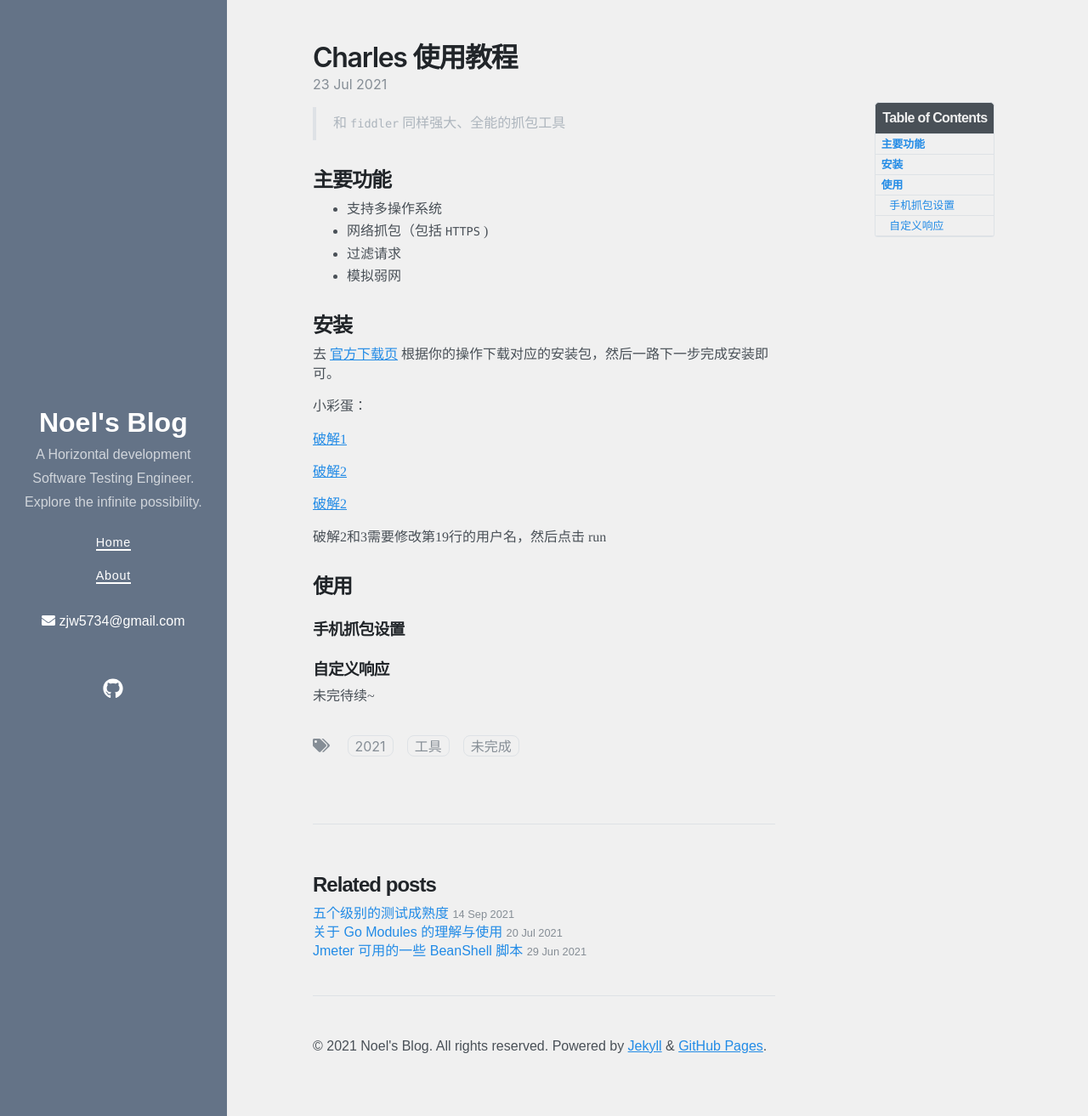
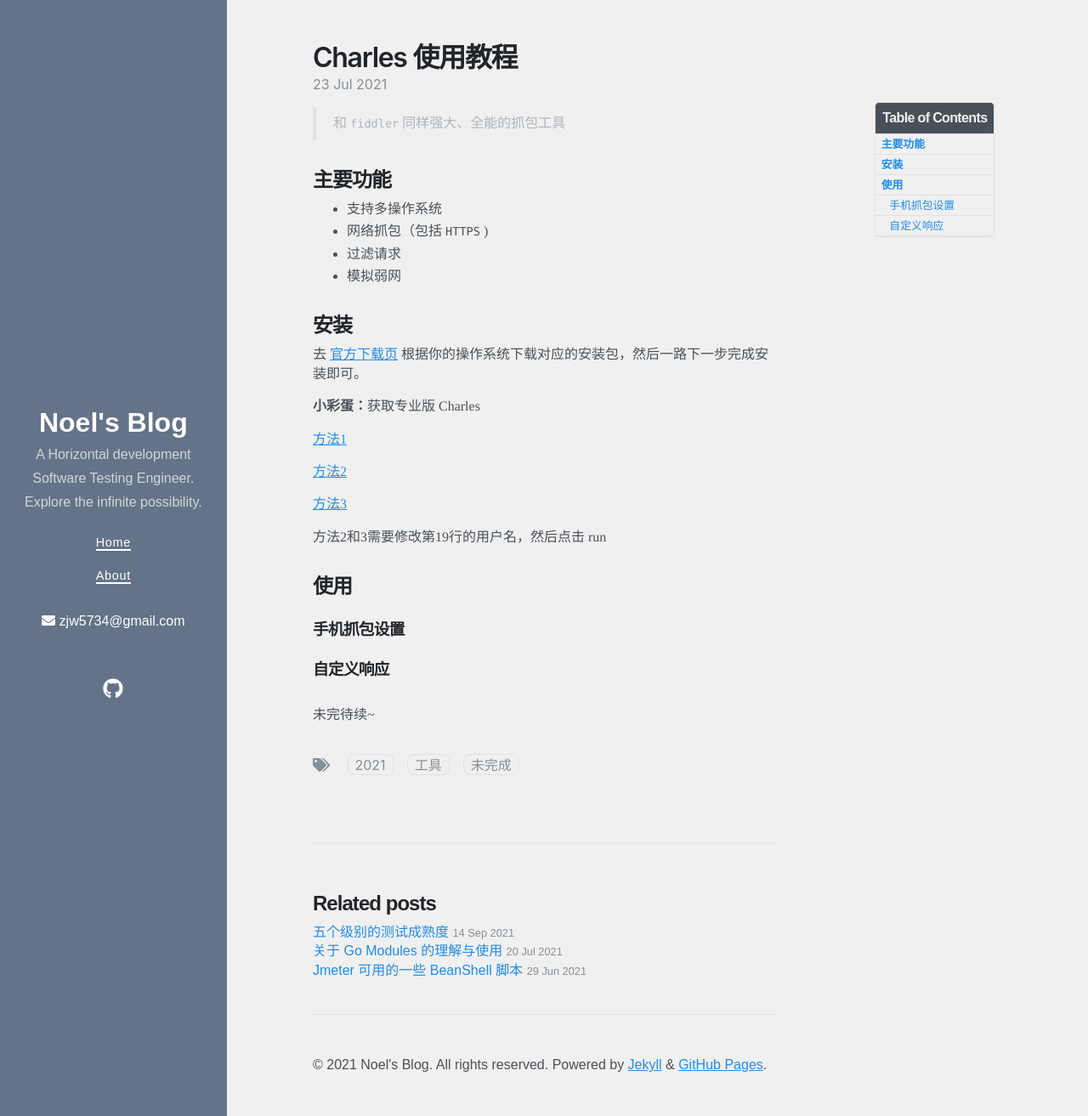
Before and after one commit to jiaw-Zh/jiaw-Zh.github.io, a Jekyll site: the page built from _posts/util/2021-07-23-charles tutorial.md, in a window 1280 px wide and 1313 px high. Shown: the whole window at 85% size. Built offline with Jekyll 4.4.1, drawn with Linux system fonts in a browser that asks for light colours; nearby versions of some CDN libraries.

Commit message:
修改文章

```diff
--- a/_posts/util/2021-07-23-charles tutorial.md
+++ b/_posts/util/2021-07-23-charles tutorial.md
@@ -20,17 +20,17 @@
 
 ## 安装
 
-去 <a href='https://www.charlesproxy.com/download/' target="_blank">官方下载页</a> 根据你的操作下载对应的安装包，然后一路下一步完成安装即可。
+去 <a href='https://www.charlesproxy.com/download/' target="_blank">官方下载页</a> 根据你的操作系统下载对应的安装包，然后一路下一步完成安装即可。
 
-小彩蛋：
+**小彩蛋：**获取专业版 Charles
 
-<a href='https://www.zzzmode.com/mytools/charles/' target="_blank">破解1</a>
+<a href='https://www.zzzmode.com/mytools/charles/' target="_blank">方法1</a>
 
-<a href='https://goplay.space/#3K2iuH9cREz' target="_blank">破解2</a>
+<a href='https://goplay.space/#3K2iuH9cREz' target="_blank">方法2</a>
 
-<a href='https://goplay.tools/snippet/3K2iuH9cREz' target="_blank">破解2</a>
+<a href='https://goplay.tools/snippet/3K2iuH9cREz' target="_blank">方法3</a>
 
-破解2和3需要修改第19行的用户名，然后点击 run
+方法2和3需要修改第19行的用户名，然后点击 run
 
 ## 使用
 
@@ -38,5 +38,5 @@
 
 ### 自定义响应
 
-
+<br>
 未完待续~
```
